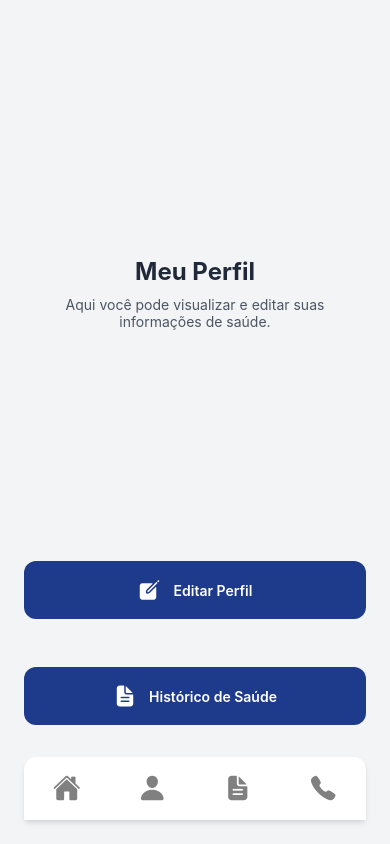
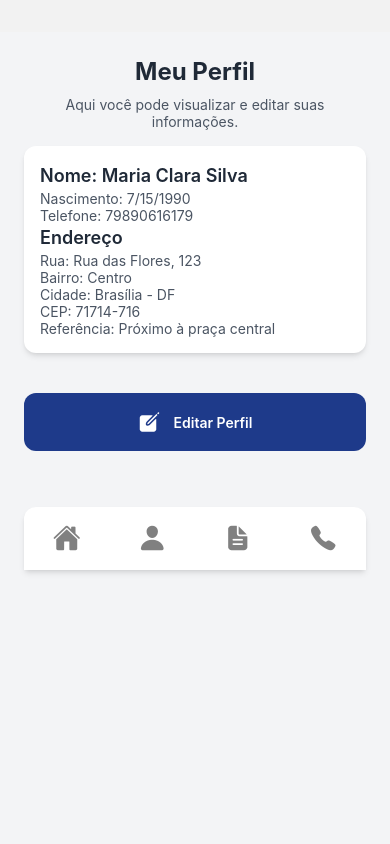
Before and after one commit to ignizxl/mavis-app-frontend, a React Native app in the folder mavis/: screen /ProfileScreen in a window 390 px wide. Built offline with nearby package versions, Linux system fonts and the light colour scheme.

Commit message:
feat: adicionar informações do usuário
  descrição: por enquanto todas as informações do usuário são estáticas

```diff
--- a/mavis/src/ProfileScreen/index.js
+++ b/mavis/src/ProfileScreen/index.js
@@ -1,35 +1,53 @@
 import React from 'react';
 import { View, Text, TouchableOpacity } from 'react-native';
-import { useNavigation } from '@react-navigation/native';
 import { Ionicons } from '@expo/vector-icons';
 
-export default function ProfileScreen() {
-  const navigation = useNavigation();
+export default function ProfileScreen({ navigation, userProfile }) {
+  const defaultProfile = {
+    fullName: "Maria Clara Silva",
+    dateOfBirth: "1990-07-15",
+    phoneNumber: "79890616179",
+    address: {
+      street: "Rua das Flores",
+      number: "123",
+      neighborhood: "Centro",
+      city: "Brasília",
+      state: "DF",
+      postalCode: "71714-716",
+      referencePoint: "Próximo à praça central"
+    }
+  };
+
+  const profile = userProfile || defaultProfile;
 
   return (
-    <View className="flex-1 bg-gray-100 p-6">
-      <View className="flex-1 justify-center items-center">
+    <View className="flex-1 bg-gray-100 p-6 mt-8">
+      <View className="items-center mb-4">
         <Text className="text-2xl font-bold text-gray-800">Meu Perfil</Text>
         <Text className="text-gray-600 mt-2 text-center">
-          Aqui você pode visualizar e editar suas informações de saúde.
+          Aqui você pode visualizar e editar suas informações.
         </Text>
+      </View>
+
+      <View className="bg-white p-4 rounded-xl shadow-md mb-4">
+        <Text className="text-lg font-semibold text-gray-800">Nome: {profile.fullName}</Text>
+        <Text className="text-gray-600">Nascimento: {new Date(profile.dateOfBirth).toLocaleDateString()}</Text>
+        <Text className="text-gray-600">Telefone: {profile.phoneNumber}</Text>
+        <Text className="text-lg font-semibold text-gray-800">Endereço</Text>
+        <Text className="text-gray-600">Rua: {profile.address.street}, {profile.address.number}</Text>
+        <Text className="text-gray-600">Bairro: {profile.address.neighborhood}</Text>
+        <Text className="text-gray-600">Cidade: {profile.address.city} - {profile.address.state}</Text>
+        <Text className="text-gray-600">CEP: {profile.address.postalCode}</Text>
+        <Text className="text-gray-600">Referência: {profile.address.referencePoint}</Text>
       </View>
 
       <View className="space-y-6">
         <TouchableOpacity
-          className="bg-blue-900 py-4 mb-6 rounded-xl flex-row justify-center items-center"
-          onPress={() => alert('Editar Perfil')}
+          className="bg-blue-900 py-4 mb-6 mt-6 rounded-xl flex-row justify-center items-center"
+          onPress={() => navigation.navigate('EditProfileScreen', { profile })}
         >
           <Ionicons name="create" size={24} color="white" />
           <Text className="text-white font-semibold ml-3">Editar Perfil</Text>
-        </TouchableOpacity>
-
-        <TouchableOpacity
-          className="bg-blue-900 py-4 mb-6 rounded-xl flex-row justify-center items-center"
-          onPress={() => alert('Ver Histórico de Saúde')}
-        >
-          <Ionicons name="document-text" size={24} color="white" />
-          <Text className="text-white font-semibold ml-3">Histórico de Saúde</Text>
         </TouchableOpacity>
       </View>
 
```
